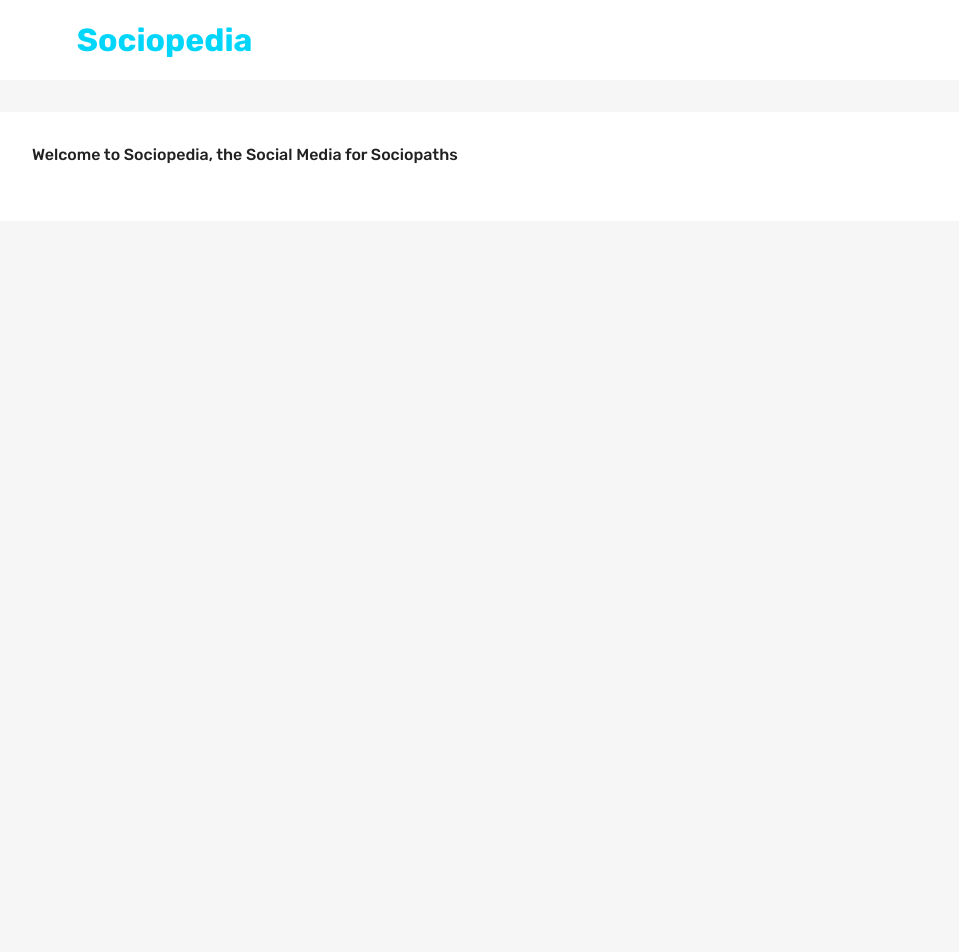
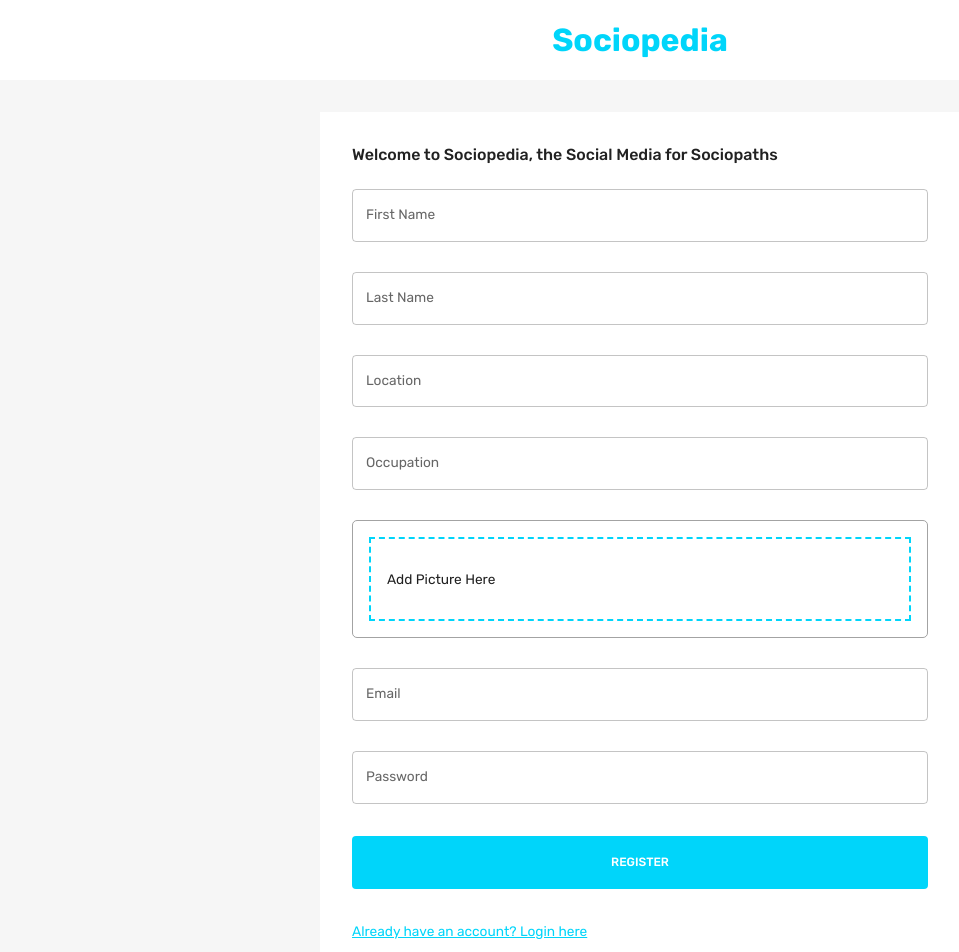
Before and after one commit to toamc-work/Sociopedia, a React (Create React App) app: page / in a window 1280 px wide. Shown: the top 952 px of the page, without its empty margins (0-959 px from the left). Before the commit the page ends 800 px from the top, so only its background shows below. Built offline with nearby package versions, Linux system fonts and the light colour scheme.

Commit message:
login and register page

```diff
--- a/package.json
+++ b/package.json
@@ -15,6 +15,7 @@
     "@types/node": "^16.18.59",
     "@types/react": "^18.2.33",
     "@types/react-dom": "^18.2.14",
+    "@types/react-dropzone": "^5.1.0",
     "dotenv": "^16.3.1",
     "formik": "^2.4.5",
     "react": "^18.2.0",
--- a/src/scenes/login-page/Form.tsx
+++ b/src/scenes/login-page/Form.tsx
@@ -5,16 +5,16 @@ import {
     TextField,
     useMediaQuery,
     Typography,
-    useTheme
+    useTheme,
 } from '@mui/material'
 
 import { EditOutlined } from '@mui/icons-material';
-import { Formik } from 'formik';
+import { Formik, FormikHelpers } from 'formik';
 import * as yup from 'yup';
 import { useNavigate } from 'react-router-dom';
 import { useDispatch } from 'react-redux';
 import { setLogin } from '../../state';
-import Dropzone from 'react-dropzone';
+import Dropzone, { DropzoneOptions, FileWithPath, Accept } from 'react-dropzone';
 
 import FlexBetween from '../../components/FlexBetween';
 
@@ -33,16 +33,15 @@ const loginSchema = yup.object().shape({
     password:yup.string().required("required"),
 });
 
-type DynamicObj = {[key:string]:string}
-
-const initialValuesRegister:DynamicObj = {
+type DynamicObj = {[key:string]:string | File }
+const initialValuesRegister:DynamicObj & {picture:string | {name:string}} = {
     firstName: "",
     lastName: "",
     email: "",
     password: "",
     location: "",
     occupations: "",
-    picture: "",
+    picture: ''
 };
 
 const initialValuesLogin:DynamicObj = {
@@ -51,7 +50,7 @@ const initialValuesLogin:DynamicObj = {
 };
 
 const Form:React.FunctionComponent = (props) => {
-    const [pageType, setPageType] = useState<'login' | 'register'>('login');
+    const [pageType, setPageType] = useState<'login' | 'register'>('register');
     const { palette } = useTheme();
     const dispatch = useDispatch();
     const navigate = useNavigate();
@@ -59,18 +58,71 @@ const Form:React.FunctionComponent = (props) => {
     const isLogin = pageType === "login";
     const isRegister = pageType === "register";
 
-    const handleFormSubmit = async () => {
+    const register = async (values:DynamicObj, onSubmitProps: FormikHelpers<DynamicObj>) => {
+        const formData = new FormData();
+        for(let value in values)
+        for (let key in values) {
+            if (values.hasOwnProperty(key)) {
+                const value: string| Blob = values[key as keyof typeof values];
+                formData.append(key, value);
+            }
+        }
 
+        formData.append('picturePath', typeof values.picture != "string" ? values.picture.name : '');
+
+        const saveUserResponse = await fetch(process.env.REACT_APP_BACKEND_URL ?? '', {method:'POST', body:formData});
+        const savedUser = await saveUserResponse.json();
+        onSubmitProps.resetForm();
+
+        if(savedUser) {
+            setPageType('login');
+        };
+    }
+
+    const login = async (values:DynamicObj, onSubmitProps:FormikHelpers<DynamicObj>) => {
+        const loggedInResponse = await fetch(process.env.REACT_APP_BACKEND_URL ?? '', {
+            method:'POST',
+            headers: {'content-type': "application/json", 'accept': 'application/json'},
+            body:JSON.stringify(values),
+        })
+
+        const loggedIn = await loggedInResponse.json();
+        onSubmitProps.resetForm();
+
+        if(loggedIn) {
+            dispatch(setLogin({
+                user:loggedIn.user,
+                token:loggedIn.token
+            }));
+
+            navigate('/home')
+        };
+
+    }
+
+    const handleFormSubmit = async (values:DynamicObj, onSubmitProps: FormikHelpers<DynamicObj>) => {
+        if(isLogin) await login(values, onSubmitProps)
+        if(isRegister) await register(values, onSubmitProps)
     };
 
 
-    const memoState = useMemo(() => isRegister  ? initialValuesRegister : initialValuesLogin, [pageType])
 
+    const acceptedFileTypes: Accept = {
+        '.jpg': ['image/jpeg'],
+        '.png': ['image/png'],
+        '.gif': ['image/gif'],
+        '.svg': ['image/svg+xml'],
+        '.pdf': ['application/pdf'],
+        // Add more file types if needed
+      };
+
+    const memoInitialValues = React.useCallback(() => isRegister  ? initialValuesRegister : initialValuesLogin, [pageType]);
+    console.log(memoInitialValues);
 
     return (
         <Formik
             onSubmit={handleFormSubmit}
-            initialValues={memoState}
+            initialValues={memoInitialValues()}
             validationSchema={isLogin ? loginSchema : registerSchema}
         >
             {({
@@ -108,8 +160,147 @@ const Form:React.FunctionComponent = (props) => {
                                         gridColumn: "span 2"
                                     }}
                                 />
+                                <TextField
+                                    label='Last Name'
+                                    onBlur={handleBlur}
+                                    onChange={handleChange}
+                                    value={values.lastName}
+                                    name='lastName'
+                                    error={Boolean(touched.lastName) && Boolean(errors.lastName)}
+                                    helperText={touched.lastName && errors.lastName}
+                                    sx={{
+                                        gridColumn: "span 2"
+                                    }}
+                                />
+                                <TextField
+                                    label='Location'
+                                    onBlur={handleBlur}
+                                    onChange={handleChange}
+                                    value={values.location}
+                                    name='location'
+                                    error={Boolean(touched.location) && Boolean(errors.location)}
+                                    helperText={touched.location && errors.location}
+                                    sx={{
+                                        gridColumn: "span 4"
+                                    }}
+                                />
+                                <TextField
+                                    label='Occupation'
+                                    onBlur={handleBlur}
+                                    onChange={handleChange}
+                                    value={values.occupations}
+                                    name='occupations'
+                                    error={Boolean(touched.occupations) && Boolean(errors.occupations)}
+                                    helperText={touched.occupations && errors.occupations}
+                                    sx={{
+                                        gridColumn: "span 4"
+                                    }}
+                                />
+                                <Box
+                                    gridColumn={'span 4'}
+                                    border={`1px solid ${palette.neutral.medium}`}
+                                    borderRadius={'5px'}
+                                    p={'1rem'}
+                                >
+                                    <Dropzone
+                                    accept={acceptedFileTypes}
+                                    multiple={false}
+                                    onDrop={(acceptedFields) => {
+                                        setFieldValue('picture', acceptedFields[0]);
+                                    }}
+                                    >
+                                       {({getRootProps, getInputProps}) => {
+                                        console.log(values)
+                                        return (
+                                            <Box
+                                                {...getRootProps()}
+                                                border={`2px dashed ${palette.primary.main}`}
+                                                p={'1rem'}
+                                                sx={{
+                                                    '&:hover': {
+                                                        cursor: 'pointer'
+                                                    }
+                                                }}
+                                                >
+                                                <input {...getInputProps()} />
+                                                {
+                                                    !values.picture ? (
+                                                        <p>Add Picture Here</p>
+                                                    ): (
+                                                        <FlexBetween>
+                                                            <Typography>{typeof values.picture === 'string' ? values.picture : values.picture?.name}</Typography>
+                                                        </FlexBetween>
+                                                    )
+                                                }
+                                            </Box>
+                                        )
+                                       }}
+                                    </Dropzone>
+
+                                </Box>
                             </>
                         )}
+
+                        <TextField
+                            label='Email'
+                            onBlur={handleBlur}
+                            onChange={handleChange}
+                            value={values.email}
+                            name='email'
+                            error={Boolean(touched.email) && Boolean(errors.email)}
+                            helperText={touched.email && errors.email}
+                            sx={{
+                                gridColumn: "span 4"
+                            }}
+                        />
+
+                        <TextField
+                            label='Password'
+                            type='password'
+                            onBlur={handleBlur}
+                            onChange={handleChange}
+                            value={values.password}
+                            name='password'
+                            error={Boolean(touched.password) && Boolean(errors.password)}
+                            helperText={touched.password && errors.password}
+                            sx={{
+                                gridColumn: "span 4"
+                            }}
+                        />
+                    </Box>
+                    {/* BUTTONS */}
+                    <Box>
+                        <Button
+                            fullWidth
+                            type='submit'
+                            sx={{
+                                m: '2rem 0',
+                                p: '1rem',
+                                backgroundColor: palette.primary.main,
+                                color: palette.background.alt,
+                                '&:hover': {
+                                    color: palette.primary.main
+                                }
+                            }}
+                        >
+                            {isLogin? 'LOGIN' : 'REGISTER'}
+                        </Button>
+                        <Typography
+                            onClick={() =>  {
+                                setPageType(isLogin ? "register" : 'login')
+                                resetForm();
+                            }}
+                            sx={{
+                                textDecoration: 'underline',
+                                color: palette.primary.main,
+                                '&:hover': {
+                                    cursor: 'pointer',
+                                    color: palette.primary.light
+                                }
+                            }}
+                        >
+                            {isLogin ? "Don't have an account? Sign Up here": "Already have an account? Login here"}
+                        </Typography>
                     </Box>
                 </form>
             )}
--- a/src/scenes/login-page/index.tsx
+++ b/src/scenes/login-page/index.tsx
@@ -4,34 +4,37 @@ import {
     useTheme,
     useMediaQuery,
 } from '@mui/material'
+import Form from './Form';
 
-const LoginPage:React.FunctionComponent = () => {
+const LoginPage: React.FunctionComponent = () => {
     const theme = useTheme();
-    const isNonMobileScreens = useMediaQuery("min-width: 1000px");
+    const isNonMobileScreens = useMediaQuery("(min-width: 1000px");
 
     return (
-            <Box>
-                <Box
+        <Box>
+            <Box
                 width={'100%'}
                 p={'1rem 6%'}
                 sx={{
-                    backgroundColor:theme.palette.background.alt
+                    backgroundColor: theme.palette.background.alt
                 }}
             >
                 <Typography
-                fontWeight={'bold'}
-                fontSize={'32px'}
-                color='primary'
+                    fontWeight={'bold'}
+                    fontSize={'32px'}
+                    color='primary'
+                    textAlign={'center'}
                 >
                     {'Sociopedia'}
                 </Typography>
             </Box>
             <Box
+                width={isNonMobileScreens ? '50%' : '93%'}
                 p={"2rem"}
                 m={"2rem auto"}
                 borderRadius={"1.rem"}
                 sx={{
-                    backgroundColor:theme.palette.background.alt
+                    backgroundColor: theme.palette.background.alt
                 }}
             >
                 <Typography
@@ -43,6 +46,7 @@ const LoginPage:React.FunctionComponent = () => {
                 >
                     Welcome to Sociopedia, the Social Media for Sociopaths
                 </Typography>
+                <Form />
             </Box>
         </Box>
     )
```
Also changed, not shown: 1 other file (tests, documents, lock files or other folders).
